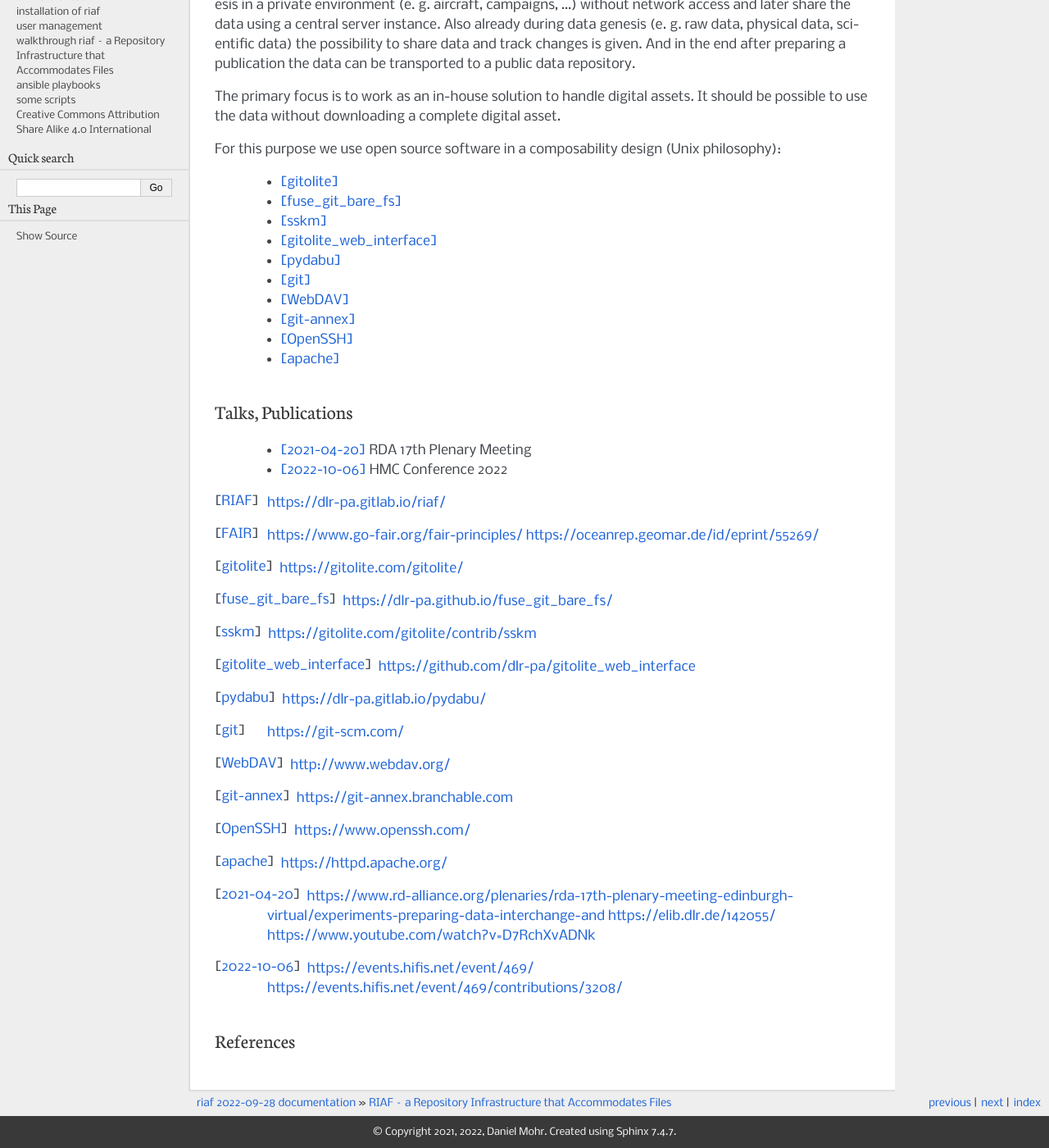
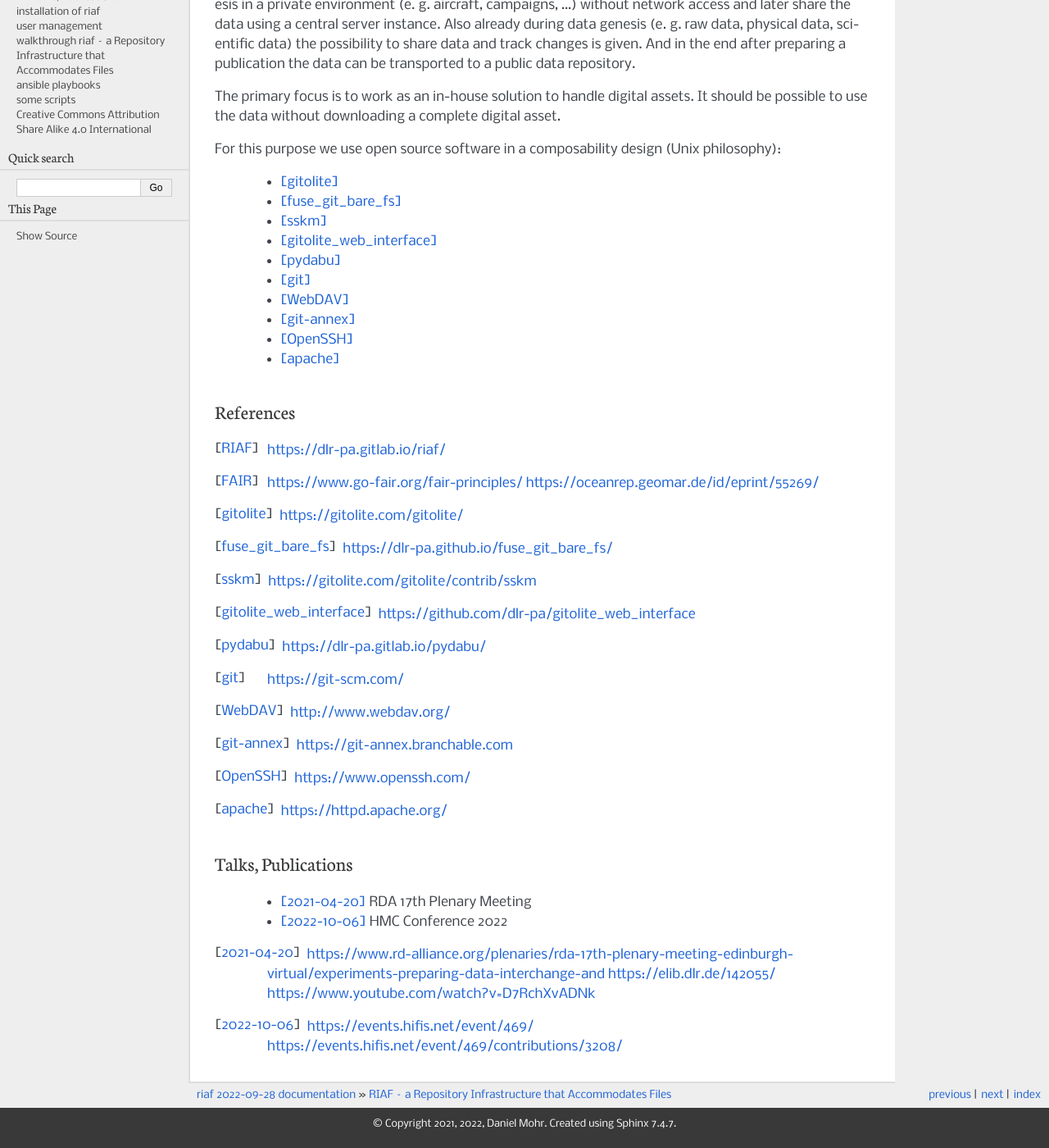
Before and after one commit to dlr-pa/riaf, a Sphinx documentation site: the page built from source/preamble.rst, in a window 1280 px wide and 1400 px high, scrolled down 388 px. Shown: the whole window at 82% size. Built offline with Sphinx 7.4.7, drawn with Linux system fonts in a browser that asks for light colours; part of the change alters nothing that is shown.

```diff
--- a/source/preamble.rst
+++ b/source/preamble.rst
@@ -44,12 +44,6 @@ For this purpose we use open source software in a composability design
   * [OpenSSH]_
   * [apache]_
 
-Talks, Publications
-___________________
-
-  * [2021-04-20]_ RDA 17th Plenary Meeting
-  * [2022-10-06]_ HMC Conference 2022
-
 .. only:: html
 
   References
@@ -67,5 +61,12 @@ ___________________
 .. [git-annex] https://git-annex.branchable.com
 .. [OpenSSH] https://www.openssh.com/
 .. [apache] https://httpd.apache.org/
+
+Talks, Publications
+___________________
+
+  * [2021-04-20]_ RDA 17th Plenary Meeting
+  * [2022-10-06]_ HMC Conference 2022
+
 .. [2021-04-20] https://www.rd-alliance.org/plenaries/rda-17th-plenary-meeting-edinburgh-virtual/experiments-preparing-data-interchange-and https://elib.dlr.de/142055/ https://www.youtube.com/watch?v=D7RchXvADNk
 .. [2022-10-06] https://events.hifis.net/event/469/ https://events.hifis.net/event/469/contributions/3208/
```
